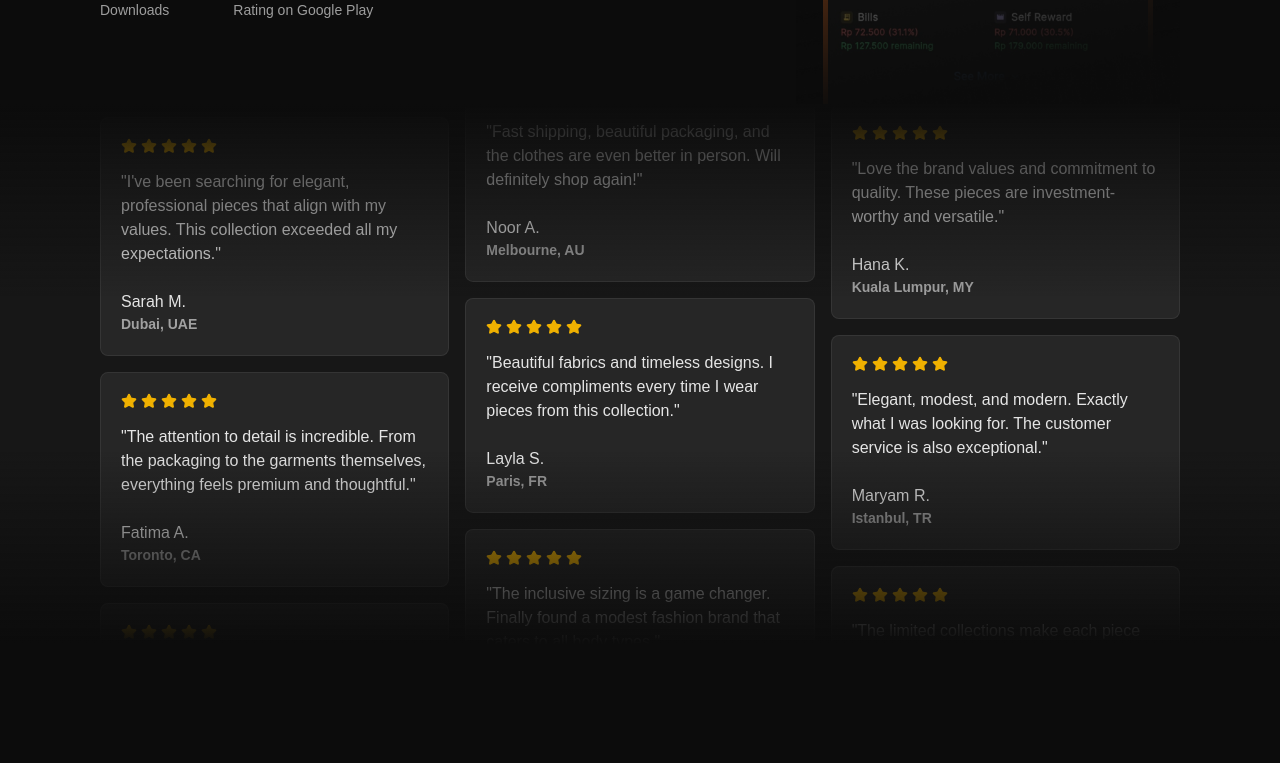
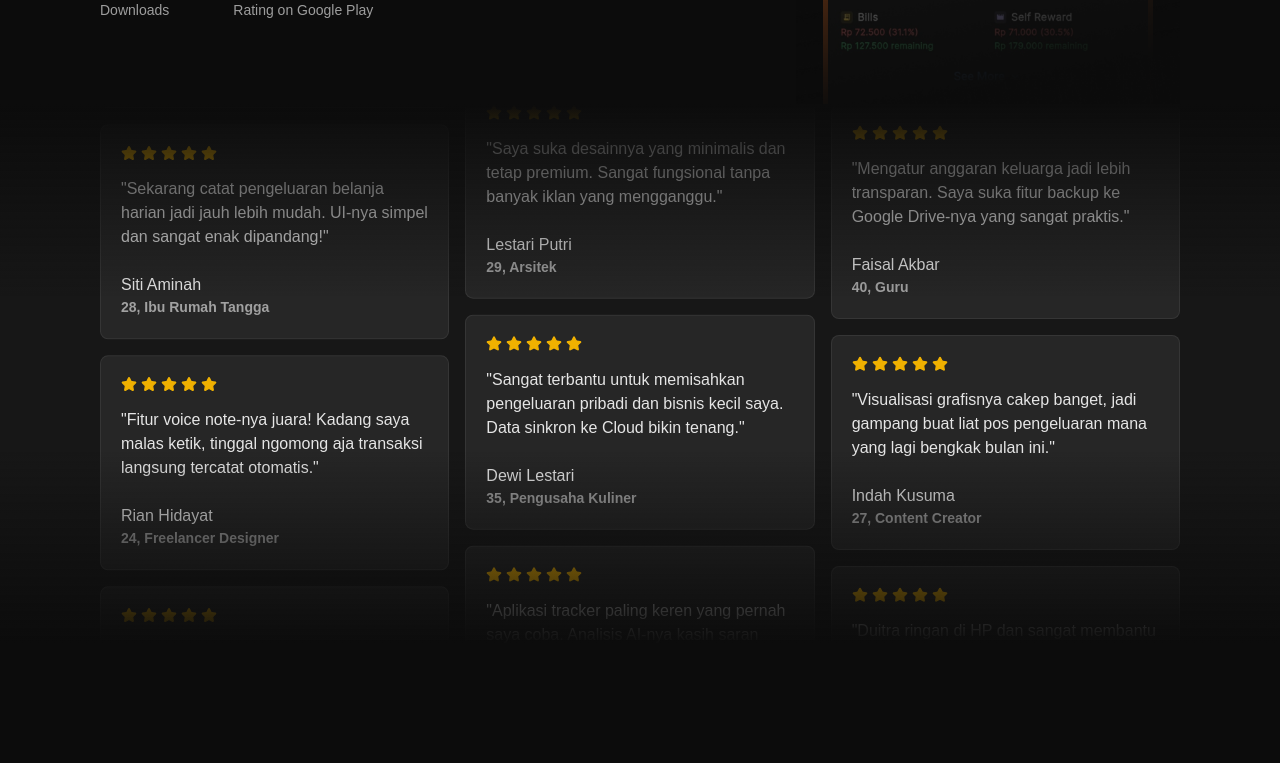
Before and after one commit to aevenic/duitra-web, a React (Vite) app: page / in a window 1280 px wide. Shown: the part 440-1203 px from the top of the page. Built offline with nearby package versions, Linux system fonts and the light colour scheme; a web font is replaced by a local one.

Commit message:
Refactor: Localize testimonials with Indonesian names and professions

```diff
--- a/src/components/ui/CardTestimonial.jsx
+++ b/src/components/ui/CardTestimonial.jsx
@@ -11,7 +11,7 @@ const CardTestimonial = ({ testimonial }) => {
       <p className="text-neutral-200 mb-6">"{testimonial.text}"</p>
       <div>
         <p className="text-neutral-200">{testimonial.name}</p>
-        <p className="text-neutral-400 text-[14px] font-semibold">{testimonial.location}</p>
+        <p className="text-neutral-400 text-[14px] font-semibold">{testimonial.details}</p>
       </div>
     </div>
   )
--- a/src/data/dataHome.js
+++ b/src/data/dataHome.js
@@ -18,66 +18,66 @@ export const DataHome = {
     testimonials: [
       {
         id: 1,
-        name: 'Amina K.',
-        location: 'London, UK',
+        name: 'Budi Santoso',
+        details: '32, Karyawan Swasta',
         rating: 5,
-        text: 'Finally, a brand that understands modest fashion without compromising on style. The quality is exceptional and the fit is perfect!',
+        text: 'Duitra sangat membantu saya mengatur gaji bulanan. Fitur budget-nya bikin saya lebih disiplin menabung.',
       },
       {
         id: 2,
-        name: 'Sarah M.',
-        location: 'Dubai, UAE',
+        name: 'Siti Aminah',
+        details: '28, Ibu Rumah Tangga',
         rating: 5,
-        text: 'I\'ve been searching for elegant, professional pieces that align with my values. This collection exceeded all my expectations.',
+        text: 'Sekarang catat pengeluaran belanja harian jadi jauh lebih mudah. UI-nya simpel dan sangat enak dipandang!',
       },
       {
         id: 3,
-        name: 'Fatima A.',
-        location: 'Toronto, CA',
+        name: 'Rian Hidayat',
+        details: '24, Freelancer Designer',
         rating: 5,
-        text: 'The attention to detail is incredible. From the packaging to the garments themselves, everything feels premium and thoughtful.',
+        text: 'Fitur voice note-nya juara! Kadang saya malas ketik, tinggal ngomong aja transaksi langsung tercatat otomatis.',
       },
       {
         id: 4,
-        name: 'Layla S.',
-        location: 'Paris, FR',
+        name: 'Dewi Lestari',
+        details: '35, Pengusaha Kuliner',
         rating: 5,
-        text: 'Beautiful fabrics and timeless designs. I receive compliments every time I wear pieces from this collection.',
+        text: 'Sangat terbantu untuk memisahkan pengeluaran pribadi dan bisnis kecil saya. Data sinkron ke Cloud bikin tenang.',
       },
       {
         id: 5,
-        name: 'Zara H.',
-        location: 'New York, USA',
+        name: 'Andi Pratama',
+        details: '21, Mahasiswa',
         rating: 5,
-        text: 'The inclusive sizing is a game changer. Finally found a modest fashion brand that caters to all body types.',
+        text: 'Aplikasi tracker paling keren yang pernah saya coba. Analisis AI-nya kasih saran yang masuk akal buat hemat uang jajan.',
       },
       {
         id: 6,
-        name: 'Noor A.',
-        location: 'Melbourne, AU',
+        name: 'Lestari Putri',
+        details: '29, Arsitek',
         rating: 5,
-        text: 'Fast shipping, beautiful packaging, and the clothes are even better in person. Will definitely shop again!',
+        text: 'Saya suka desainnya yang minimalis dan tetap premium. Sangat fungsional tanpa banyak iklan yang mengganggu.',
       },
       {
         id: 7,
-        name: 'Hana K.',
-        location: 'Kuala Lumpur, MY',
+        name: 'Faisal Akbar',
+        details: '40, Guru',
         rating: 5,
-        text: 'Love the brand values and commitment to quality. These pieces are investment-worthy and versatile.',
+        text: 'Mengatur anggaran keluarga jadi lebih transparan. Saya suka fitur backup ke Google Drive-nya yang sangat praktis.',
       },
       {
         id: 8,
-        name: 'Maryam R.',
-        location: 'Istanbul, TR',
+        name: 'Indah Kusuma',
+        details: '27, Content Creator',
         rating: 5,
-        text: 'Elegant, modest, and modern. Exactly what I was looking for. The customer service is also exceptional.',
+        text: 'Visualisasi grafisnya cakep banget, jadi gampang buat liat pos pengeluaran mana yang lagi bengkak bulan ini.',
       },
       {
         id: 9,
-        name: 'Aisha N.',
-        location: 'Cairo, EG',
+        name: 'Aris Setiawan',
+        details: '31, Ojek Online',
         rating: 5,
-        text: 'The limited collections make each piece feel special. I appreciate the exclusivity and attention to detail.',
+        text: 'Duitra ringan di HP dan sangat membantu saya memantau sisa uang setiap hari. Sangat direkomendasikan!',
       },
     ]
   },
```
